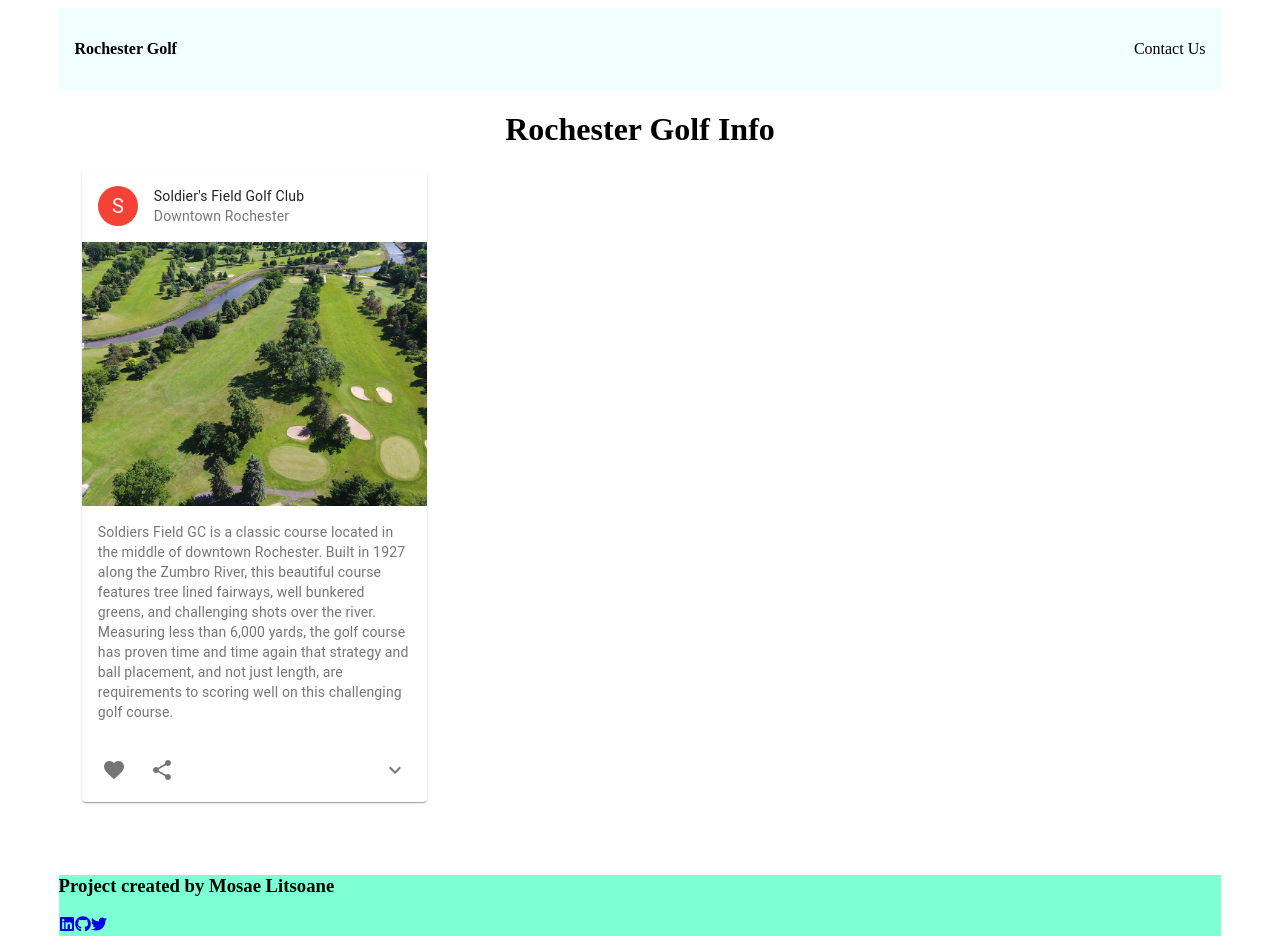
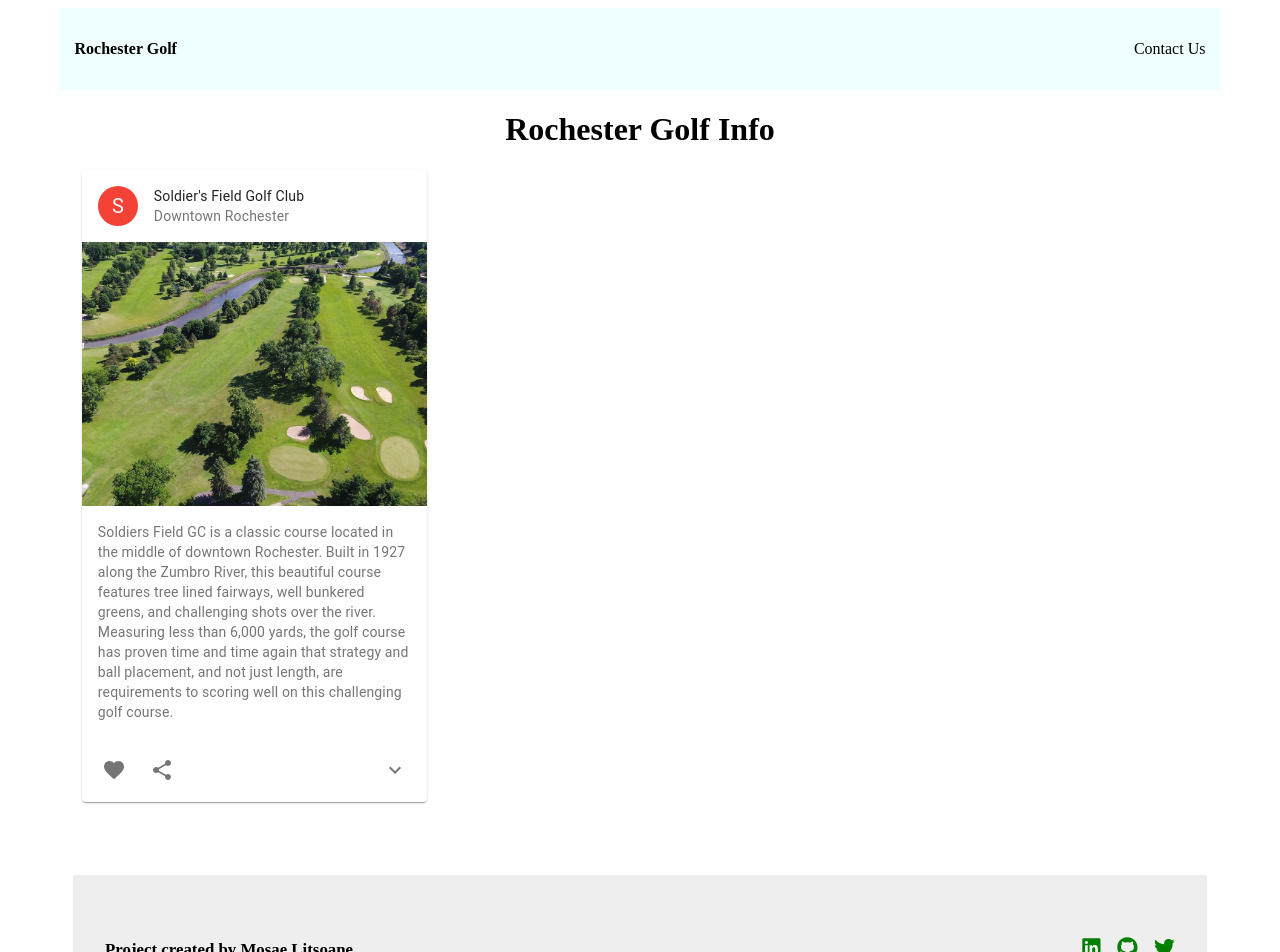
Before and after one commit to Mosae/rochester-golf, a React (Create React App) app: page / in a window 1280 px wide. Shown: the top 952 px of the page. Built offline with nearby package versions, Linux system fonts and the light colour scheme.

Commit message:
Footer looks better

```diff
--- a/src/index.scss
+++ b/src/index.scss
@@ -11,4 +11,6 @@
 //   font-family: source-code-pro, Menlo, Monaco, Consolas, 'Courier New',
 //     monospace;
 // }
+@import './sass/mixin';
+@import './sass/variables';
 @import './sass/footer';
--- a/src/sass/_footer.scss
+++ b/src/sass/_footer.scss
@@ -1,3 +1,56 @@
 .footer {
-	background-color: aquamarine;
+	@include flex(space-between);
+	align-items: center;
+	width: 92%;
+	margin: 0 auto;
+	padding: 3rem 2rem 4rem;
+	background-color: rgb(238, 238, 238);
+	@media (max-width: $lg-mobile) {
+		flex-direction: column;
+		text-align: center;
+	}
+
+	@media (max-width: $mobile) {
+		width: 85%;
+		padding: 2rem 0;
+	}
+
+	@media (max-width: $sm-mobile) {
+		width: 80%;
+	}
+
+	.made__by {
+		font-weight: 300;
+		font-size: 0.9rem;
+
+		@media (max-width: $mobile) {
+			font-size: 0.8rem;
+		}
+	}
+
+	nav {
+		@media (max-width: $lg-mobile) {
+			margin-top: 1rem;
+			text-align: center;
+		}
+		a {
+			padding: 0.3rem 0;
+			text-transform: uppercase;
+			font-weight: bold;
+			font-weight: normal;
+			color: green;
+			font-size: 1.3rem;
+
+			&:first-child {
+				margin-right: 1rem;
+			}
+			&:last-child {
+				margin-left: 1rem;
+			}
+
+			@media (max-width: $tablet) {
+				font-size: 0.8rem;
+			}
+		}
+	}
 }
--- /dev/null
+++ b/src/sass/_mixin.scss
@@ -0,0 +1,4 @@
+@mixin flex($justify) {
+	display: flex;
+	justify-content: $justify;
+}
--- /dev/null
+++ b/src/sass/_variables.scss
@@ -0,0 +1,26 @@
+$blue: rgb(63, 98, 196);
+
+$white: #f4f4f4;
+$black: #333;
+$green: #ff0000;
+
+$dark-white: #ff0000;
+$second-white: #ccd6f6;
+
+$darker-white: #8892b0;
+$desktop: 1600px;
+$med-desktop: 1000px;
+$fix-header: 1100px;
+$sm-desktop: 800px;
+$lg-mobile: 600px;
+$mobile: 500px;
+$tablet: 414px;
+$sm-mobile: 375px;
+$extra-sm: 320px;
+
+$s-laptop: 900px;
+$m-laptop: 850px;
+$laptop: 800px;
+$lg-phone: 650px;
+$med-phone: 500px;
+$galaxy: 414px;
```
